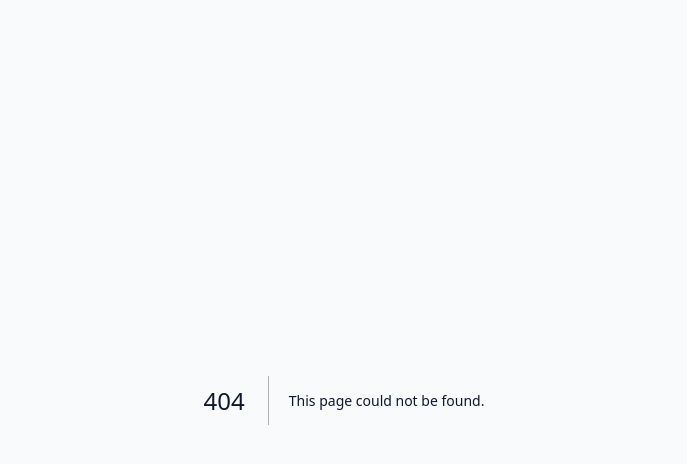
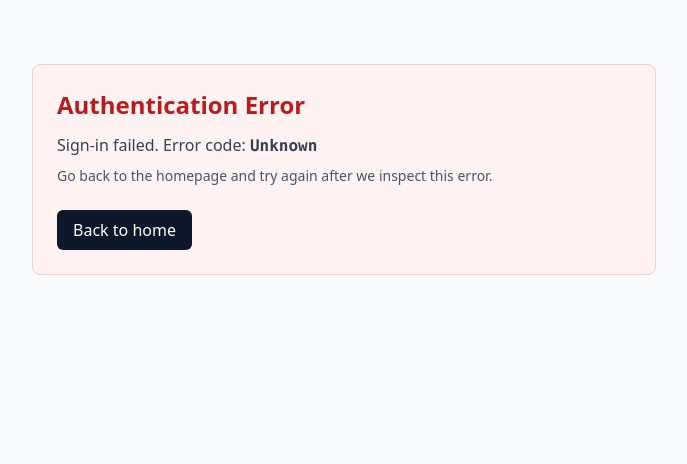
Before and after one commit to bliu29326-boop/image-background-remover, a Next.js app: page /auth/error in a window 1280 px wide. Before the commit this address had no page. Shown: the top 464 px of the page, without its empty margins (296-983 px from the left). Built offline with nearby package versions, Linux system fonts and the light colour scheme.

Commit message:
Add custom auth error page

```diff
--- /dev/null
+++ b/app/auth/error/page.tsx
@@ -0,0 +1,26 @@
+type ErrorPageProps = {
+  searchParams?: {
+    error?: string
+  }
+}
+
+export default function AuthErrorPage({ searchParams }: ErrorPageProps) {
+  const error = searchParams?.error ?? "Unknown"
+
+  return (
+    <main className="mx-auto max-w-2xl px-6 py-16">
+      <div className="rounded-lg border border-red-200 bg-red-50 p-6">
+        <h1 className="text-2xl font-bold text-red-700">Authentication Error</h1>
+        <p className="mt-3 text-slate-700">
+          Sign-in failed. Error code: <span className="font-mono font-semibold">{error}</span>
+        </p>
+        <p className="mt-2 text-sm text-slate-600">
+          Go back to the homepage and try again after we inspect this error.
+        </p>
+        <a href="/" className="mt-6 inline-block rounded-md bg-slate-900 px-4 py-2 text-white">
+          Back to home
+        </a>
+      </div>
+    </main>
+  )
+}
--- a/auth.ts
+++ b/auth.ts
@@ -10,6 +10,9 @@ export const { handlers, signIn, signOut, auth } = NextAuth({
       clientSecret: process.env.GOOGLE_CLIENT_SECRET!,
     }),
   ],
+  pages: {
+    error: "/auth/error",
+  },
   secret: process.env.AUTH_SECRET || process.env.NEXTAUTH_SECRET,
   trustHost: true,
 })
```
